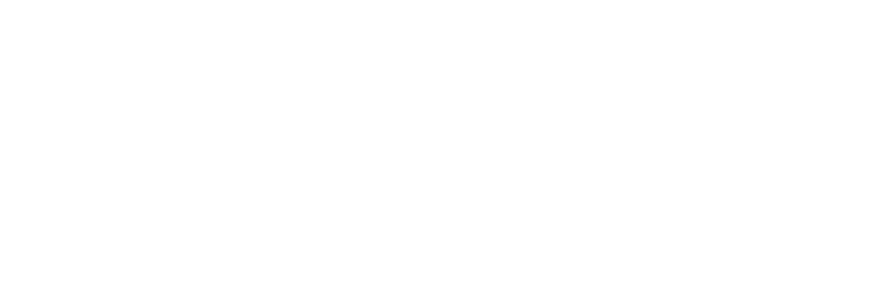
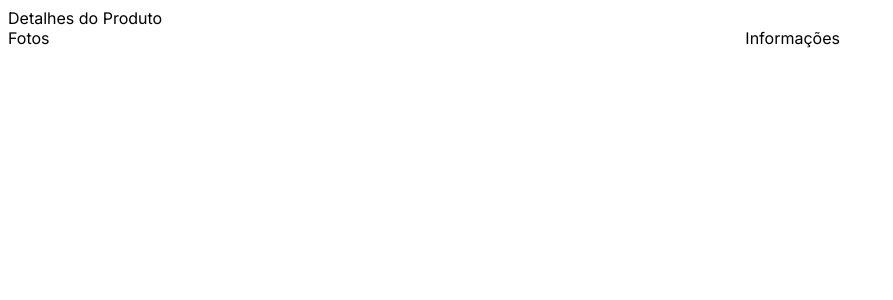
Before and after one commit to maiaaraujo/Digital_Store, a React (Create React App) app in the folder front/: page /produtosx in a window 1280 px wide. Before the commit this address had no page. Shown: the top 300 px of the page, without its empty margins (0-893 px from the left). Built offline with nearby package versions, Linux system fonts and the light colour scheme; a web font is replaced by a local one.

Commit message:
parametro detalhes

```diff
--- a/front/src/App.js
+++ b/front/src/App.js
@@ -18,7 +18,7 @@
            <Route path="/produtos" element={<Produtos/>} />
            <Route path="/categorias" element={<Categorias/>} />
            <Route path="/meus-pedidos" element={<MeusPedidos/>} />
-           <Route path="/produtos/:id" element={<DetalhesProduto/>} />
+           <Route path="/produtosx" element={<DetalhesProduto/>} />
          </Routes>
       </BrowserRouter>
     </div>
--- a/front/src/pages/DetalhesProduto/index.js
+++ b/front/src/pages/DetalhesProduto/index.js
@@ -1,9 +1,23 @@
 import { useParams } from "react-router-dom";
+import { Grid } from "@mui/material";
 
 export default function DetalhesProduto() {
     const {id} = useParams();
 
-    <div>
-        Detalhes do Produto {id}
-    </div>
+    return (
+        <div>
+            Detalhes do Produto {id}
+
+            <Grid container>
+                <Grid item xs={7}>
+                Fotos
+                </Grid>
+
+                <Grid item xs={5}>
+                Informações
+                </Grid>
+
+            </Grid>
+        </div>
+    )
 }
```
